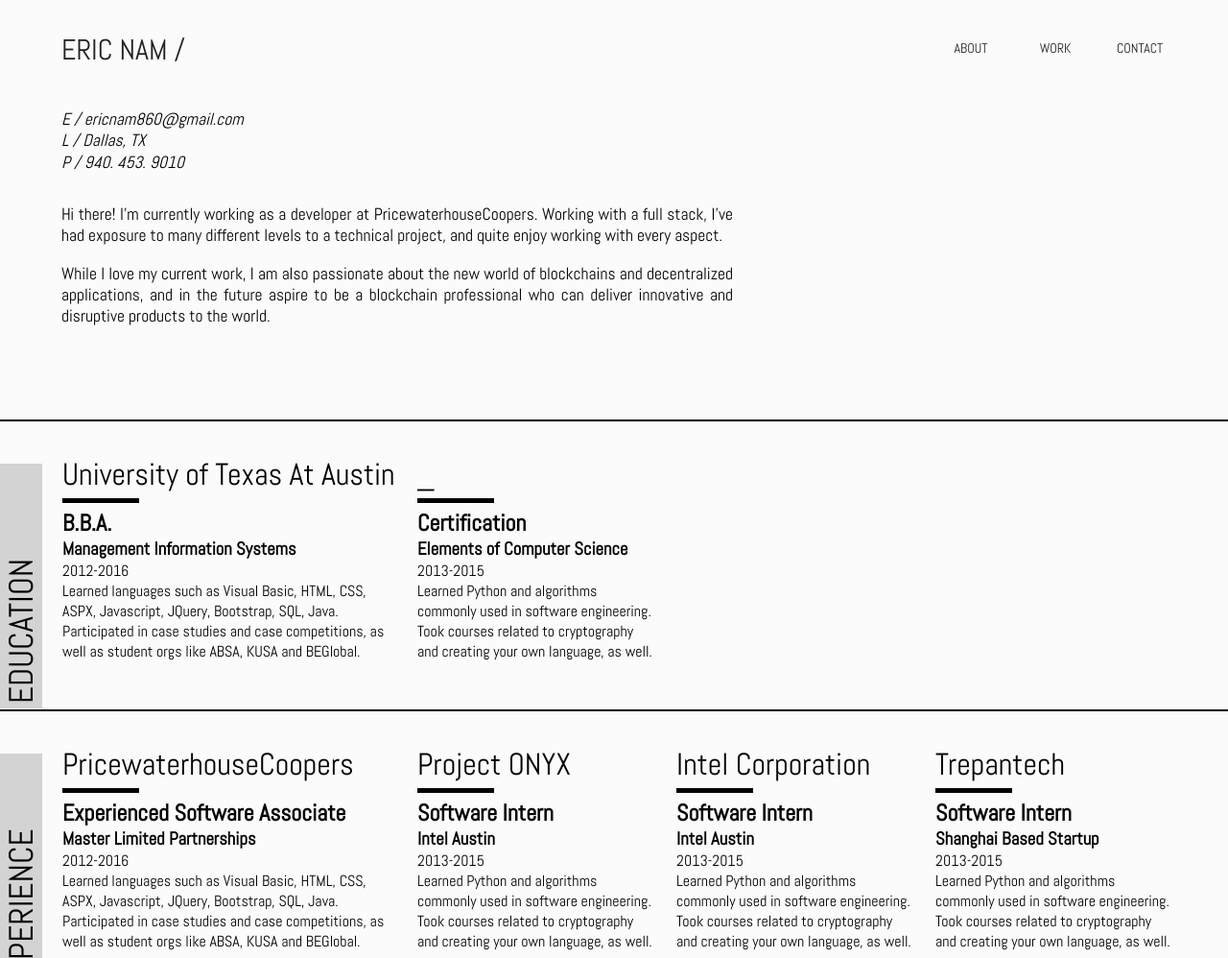
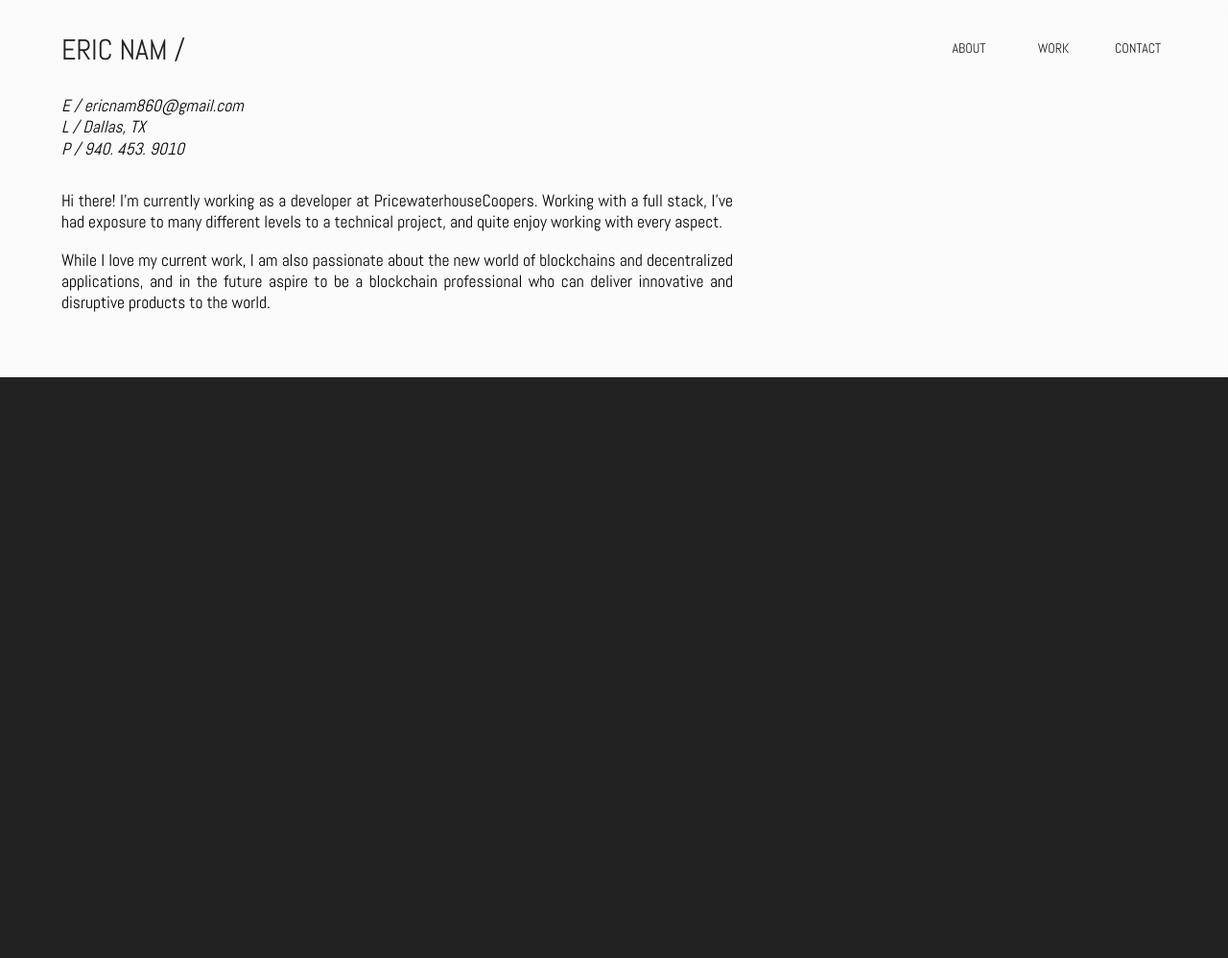
Before and after one commit to ericnam/ericnamlanding, a React app in the folder client/: page / in a window 1280 px wide. Shown: the top 998 px of the page at 96% size. Built offline with nearby package versions, Linux system fonts and the light colour scheme; a web font is replaced by a local one.

Commit message:
Weird discrepancy in git

```diff
--- a/client/src/components/App.js
+++ b/client/src/components/App.js
@@ -14,9 +14,7 @@
 				<BrowserRouter>
 					<MuiThemeProvider>
 						<Landing />
-						<Section />
 						<Work />
-						<Section />
 					</MuiThemeProvider>
 				</BrowserRouter>
 			</div>
--- a/client/src/components/Navbar.js
+++ b/client/src/components/Navbar.js
@@ -19,7 +19,7 @@
 
  	render() {
  		const rightNav = (
-			<div>
+			<div class="right-nav">
 		    	<FlatButton className="navbar-item" label="ABOUT" />
 		    	<FlatButton className="navbar-item" label="WORK" />
 		    	<FlatButton className="navbar-item" label="CONTACT" />
@@ -40,6 +40,7 @@
 					    showMenuIconButton={false}
 					    // iconElementLeft={}
 					    iconElementRight={rightNav}
+					    style={{position: 'fixed'}}
 			  		/>
       			</div>
 	      		<Drawer width={250} openSecondary={true} open={this.state.open}>
--- a/client/src/components/Work.js
+++ b/client/src/components/Work.js
@@ -16,50 +16,14 @@
 		);
 
     	return (
-  			<div class="section">
-  				<div class="section-header">
-  					<div class="section-header-rotate">
-  						EXPERIENCE
-  					</div>
-  				</div>
+  			<div class="work">
 
-  				<div class="container">
-  					<div class="section-content">
-  						<Subsection
-  							title="PricewaterhouseCoopers"
-  							header="Experienced Software Associate"
-  							subheader="Master Limited Partnerships"
-  							subsubheader="2012-2016"
-  							blurb={MISBlurb}
-  							width="350px"
-						/><Subsection
-                title="Project ONYX"
-                header="Software Intern"
-                subheader="Intel Austin"
-                subsubheader="2013-2015"
-                blurb={CSBlurb}
-                width="250px"
-            />
-						<Subsection
-  							title="Intel Corporation"
-  							header="Software Intern"
-  							subheader="Intel Austin"
-  							subsubheader="2013-2015"
-  							blurb={CSBlurb}
-  							width="250px"
-						/>
-            <Subsection
-                title="Trepantech"
-                header="Software Intern"
-                subheader="Shanghai Based Startup"
-                subsubheader="2013-2015"
-                blurb={CSBlurb}
-                width="250px"
-            />
-  					</div>
-  				</div>
-
-  			</div>
+    				<div class="container">
+            <br />
+            <br />
+            <br />
+            </div>
+        </div>
     	)
     }
 }
--- a/client/src/index.js
+++ b/client/src/index.js
@@ -1,5 +1,6 @@
 // all of our routing information in index.js
-import './styles/style.css';
+import './public/styles/style.css';
+import './public/js/index.js'
 import React from 'react';
 import ReactDOM from 'react-dom';
 import { Provider } from 'react-redux';
--- a/client/src/styles/style.css
+++ b/client/src/public/styles/style.css
@@ -40,19 +40,29 @@
 	margin: 0 auto;
 	box-sizing: border-box;
 }
+
+
+
+
 .navbar {
 	padding: 0 !important;
+	position: fixed;
+	max-width: 1200px !important;
+	transition-duration: 0s !important;
+	background-color: #fbfbfb !important;
 }
-.navbar,
-.navbar-item {
-	background-color: rgba(0,0,0,0) !important;
+.navbar ,
+.navbar-item{
 	font-family: 'Abel', sans-serif !important;
 	box-shadow: none !important;
 }
 .navbar h1{
+	/*background-color: #fbfbfb;*/
 	font-size: 30px !important;
 	color: #222 !important;
-	padding: 20px 0 20px 0 !important;
+	padding: 20px 0 0px 0 !important;
+	width: 20% !important;
+	height: 44px !important;
 }
 .navbar .navbar-item{
 	margin-top: 23px !important;
@@ -65,6 +75,12 @@
 	margin-top: 25px !important;
 	min-width: 50px !important;
 	display: none !important;
+}
+.navbar .right-nav{
+	margin-right: 50px;
+}
+.navbar .right-nav span{
+	color: #222 !important;
 }
 
 .nav-item-list.drawer{
@@ -87,6 +103,20 @@
 	margin-right: 10px !important;
 }
 
+.navbar.transparent{
+	background-color: transparent !important;
+	transition-duration: 0s !important;
+}
+.navbar.transparent.work-color h1,
+.navbar.transparent.work-color .right-nav span{
+	color: white !important;
+}
+.navbar.transparent.work-color.work-section
+{
+	background-color: #222 !important;
+}
+
+
 @media (max-width: 479px){
 }
 
@@ -103,7 +133,7 @@
 }
 
 .landing{
-	padding-bottom: 80px;
+	padding-bottom: 50px;
 	-webkit-background-size: cover, auto;
     -moz-background-size: cover, auto;
     -o-background-size: cover, auto;
@@ -120,6 +150,8 @@
 .landing .profile {
 	max-width: 700px;
 	text-align: justify;
+	padding-bottom:0px;
+	padding-top: 90px;
 }
 .landing .profile p {
 	font-family: 'Abel', sans-serif !important;
@@ -196,6 +228,14 @@
 	position: relative;
 	min-height: 300px;
 }
+.work{
+	background-color: #222;
+	color: white;
+	min-height: 100vh;
+}
+.work hr{
+	background-color: white !important;
+}
 .section .section-header {
 	font-size: 2.2em;
 	background-color: lightgrey;
```
